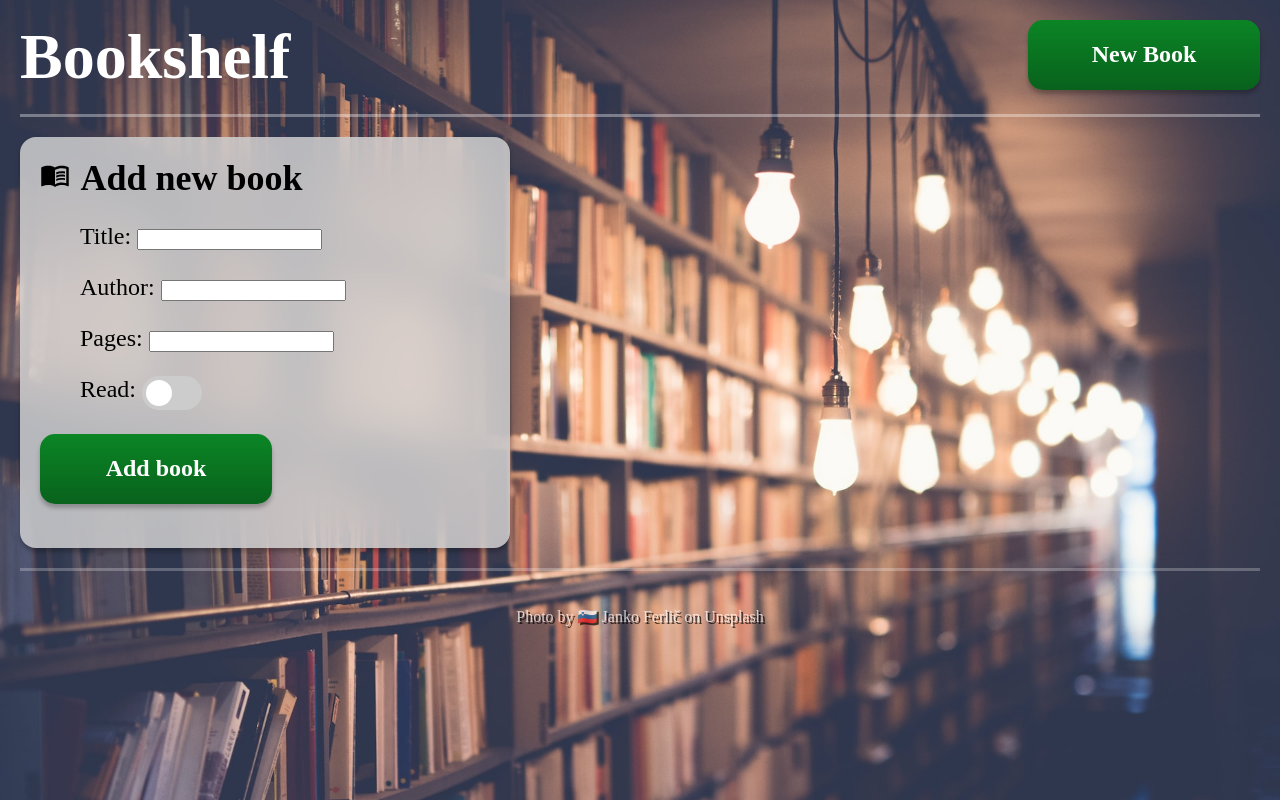
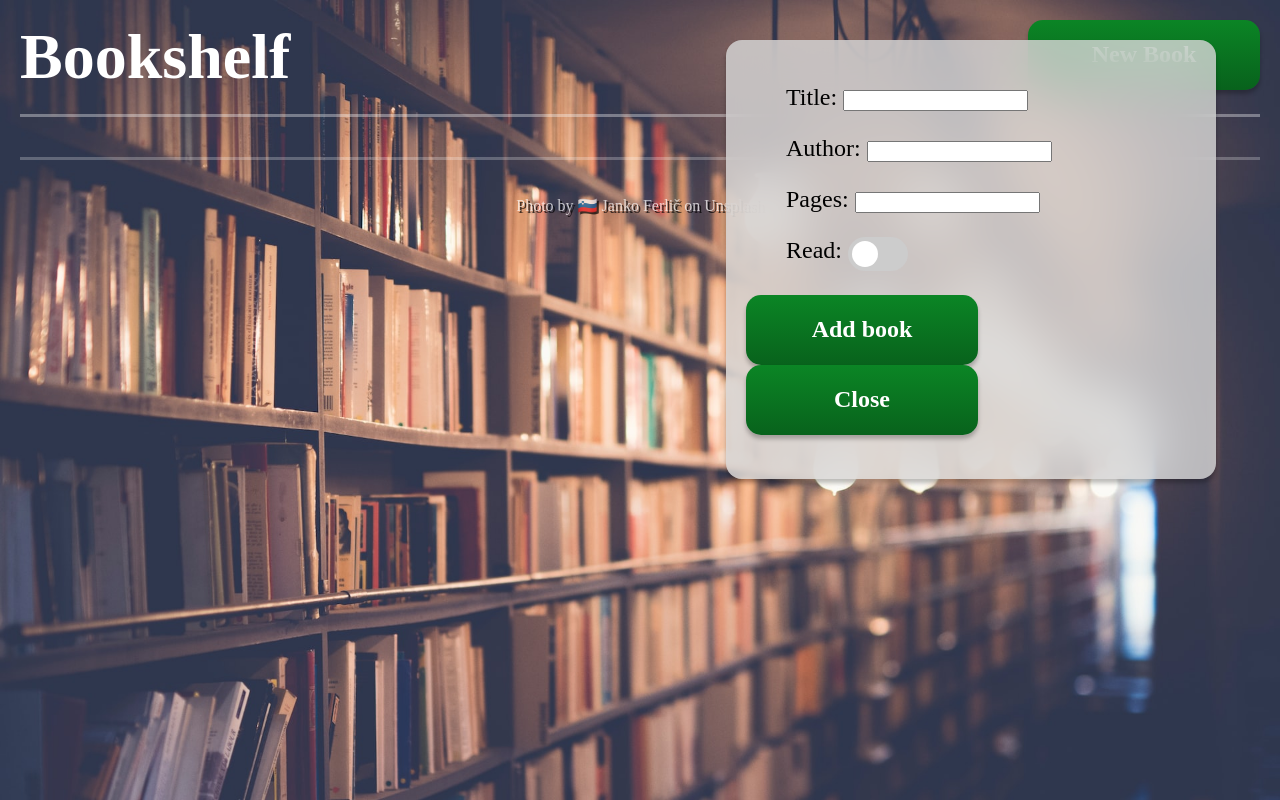
Before and after one commit to hg431/library, a plain HTML site: page index.html in a window 1280 px wide. Both pictures are taken after a click on the button "New Book". Drawn offline with Linux system fonts and the light colour scheme.

Commit message:
Partially functioning delete button

```diff
--- a/index.html
+++ b/index.html
@@ -144,17 +144,21 @@
             color:white;
             text-decoration: none;
         }
+        #newbook {
+            display:none;
+            position:fixed;
+            top:5%;
+            right:5%;
+            z-index:9;
+        }
     </style>
 </head>
 <body>
     <header>
         <h1>Bookshelf</h1>
-        <button>New Book</button>
+        <button onclick="showNewBook()">New Book</button>
     </header>
-    <div id="container">
-        <div class="card">
-            <h2><img src="book-open-variant.svg" alt="" />Add new book</h2>
-
+    <div class="card" id="newbook">
         <p><label for="title">Title: </label>
             <input type="text" name="title" id="title"></input></p>
             <p><label for="author">Author: </label>
@@ -167,8 +171,11 @@
                 <span class="slider round"></span>
               </label></p>
             <button onclick="addBookToLibrary()">Add book</button>
+            <button onclick="hideNewBook()">Close</button>
         </p>
     </div>
+    <div id="container">
+
 
     </div>
     <footer>
@@ -211,9 +218,11 @@
 
     function renderCards() {
         let i = 0;
+        div.innerHTML = ``;
         while (i < myLibrary.length) {
             const newDiv = document.createElement("div");
             newDiv.className = "card";
+            newDiv.id = i;
             newDiv.innerHTML =
                 `<h2><img src="book-open-variant.svg" alt="Book" />${myLibrary[i].title}</h2>
                     <p>By ${myLibrary[i].author}</p>
@@ -223,13 +232,24 @@
                         <span class="slider round"></span>
                     </label>
                     </p>
-                    <img src="trash-can-outline.svg" alt="Delete book" class="delete" />`
+                    <img src="trash-can-outline.svg" alt="Delete book" class="delete" onclick="bin(${i})" />`
             div.appendChild(newDiv);
             i++;
         };
     };
 
+    function showNewBook() {
+        document.getElementById("newbook").style.display = "block";
+    };
+    function hideNewBook() {
+            document.getElementById("newbook").style.display = "";
+        };
 
+    function bin(e) {
+        document.getElementById(e).remove();
+        myLibrary.splice(e, 1);
+        // bug - add three things, remove middle one
+    }
 
     </script>
 </body>
```
Lines whose indentation alone changed are shown as unchanged.
